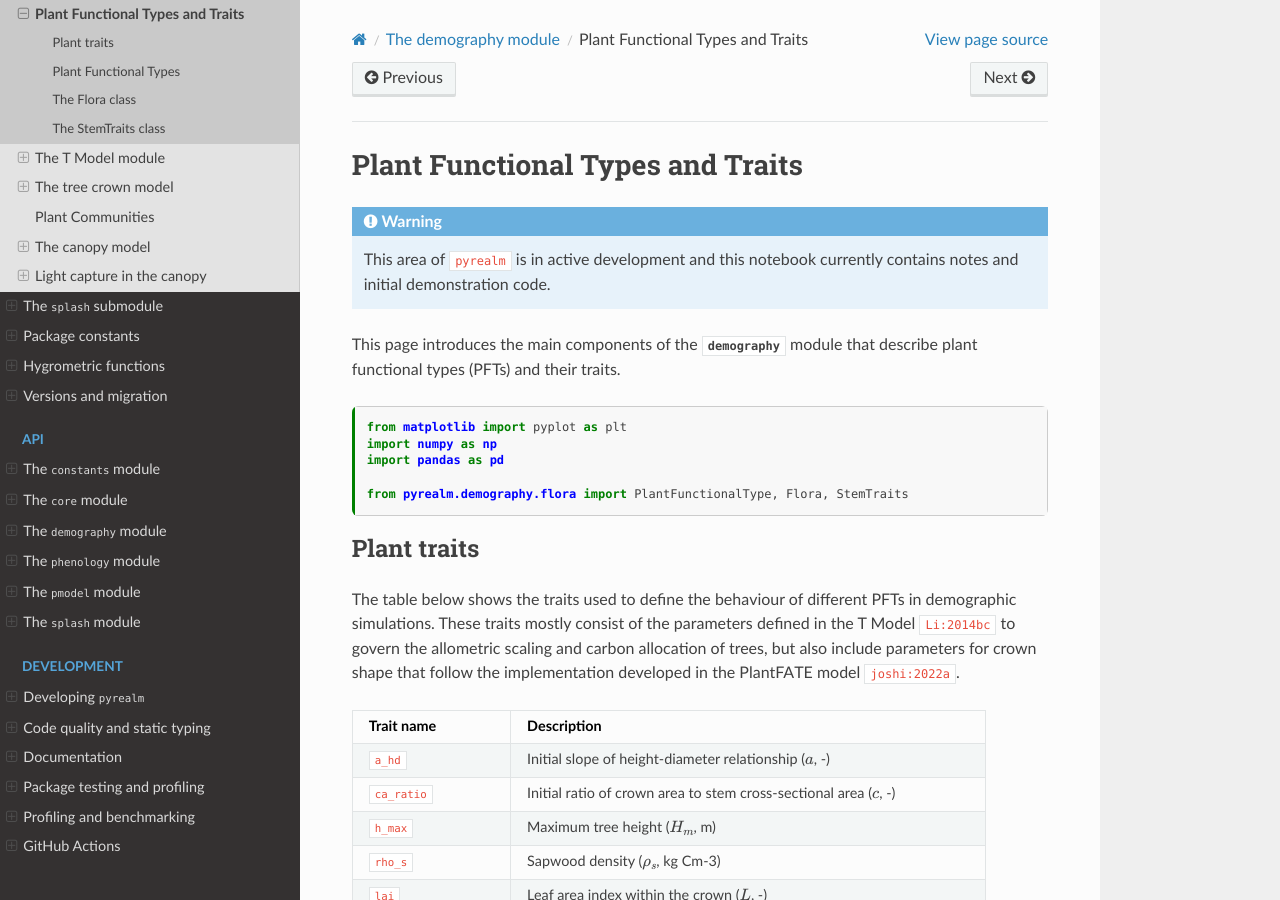
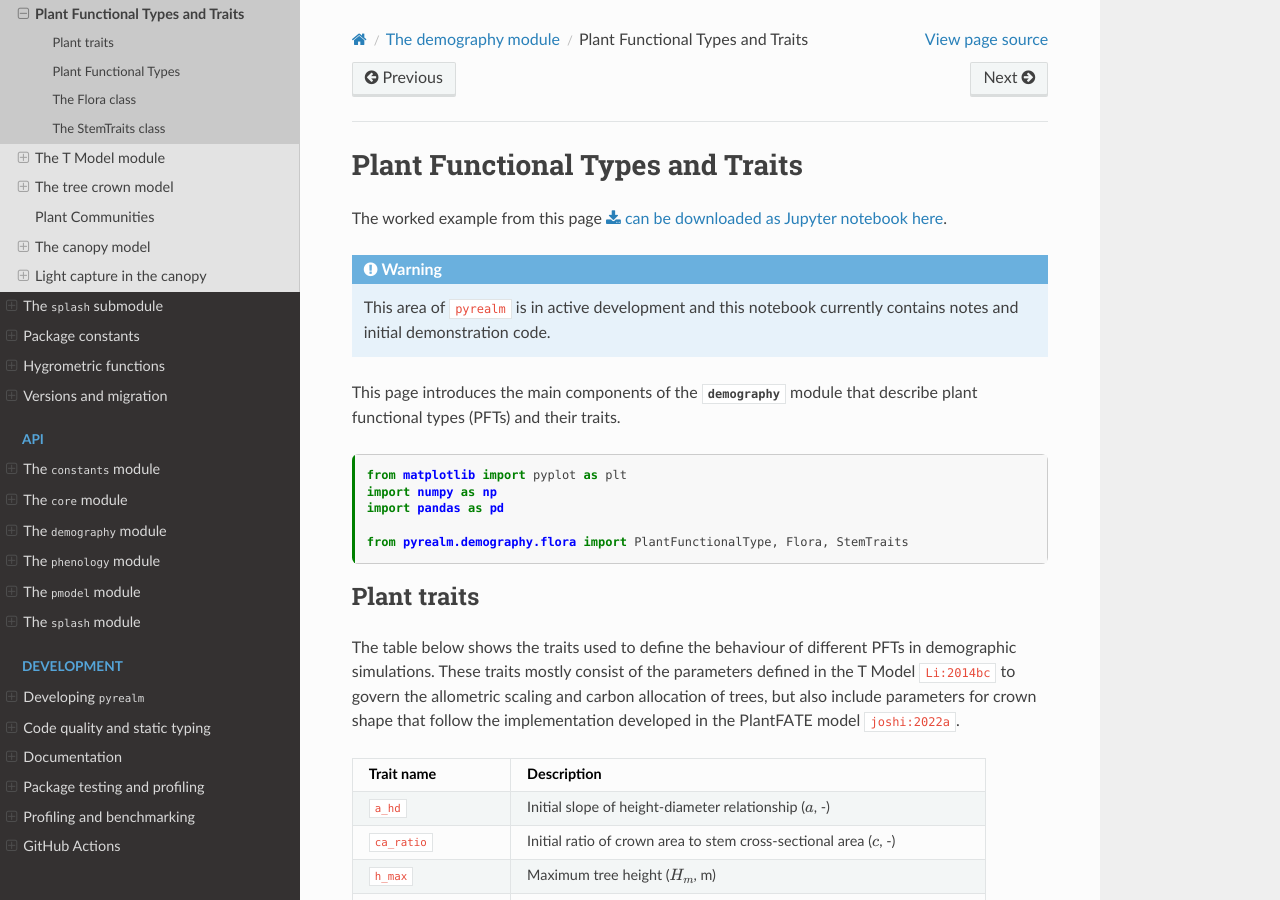
Before and after one commit to ImperialCollegeLondon/pyrealm, a Sphinx documentation site: the page built from docs/source/users/demography/flora.md, in a window 1280 px wide and 900 px high. Built offline with Sphinx 7.4.7 and the Read the Docs theme 3.1.0, drawn with Linux system fonts in a browser that asks for light colours; cross-references to code outside the pages are shown as plain code.

Commit message:
add Flora jupyter notebook

```diff
--- a/docs/source/users/demography/flora.md
+++ b/docs/source/users/demography/flora.md
@@ -22,6 +22,8 @@
 ---
 
 # Plant Functional Types and Traits
+
+The worked example from this page {download}`can be downloaded as Jupyter notebook here </_static/Flora.ipynb>`.
 
 :::{admonition} Warning
 
```
Also changed, not shown: docs/source/_static/Flora.ipynb (added).
